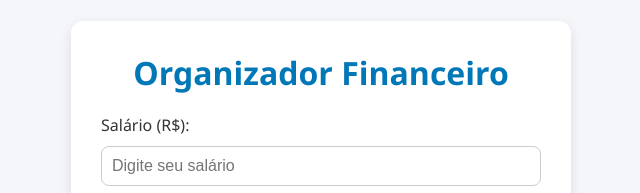
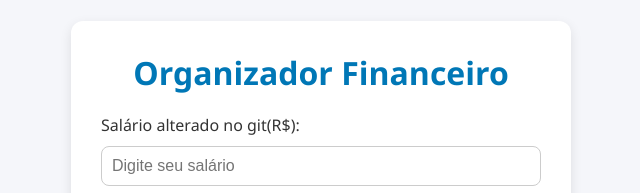
Before and after one commit to CowboyDEV19/Organizador-Financeiro, a plain HTML site: page web.html in a window 1280 px wide. Shown: the part 249-442 px from the top of the page, without its empty margins (319-959 px from the left). Drawn offline with Linux system fonts and the light colour scheme.

Commit message:
Update web.html

```diff
--- a/web.html
+++ b/web.html
@@ -13,7 +13,7 @@
         <h1>Organizador Financeiro</h1>
 
         <div class="input-group">
-            <label for="salario">Salário (R$):</label>
+            <label for="salario">Salário alterado no git(R$):</label>
             <input type="number" id="salario" placeholder="Digite seu salário">
             <button onclick="calcularValores()">Calcular</button>
         </div>
```
